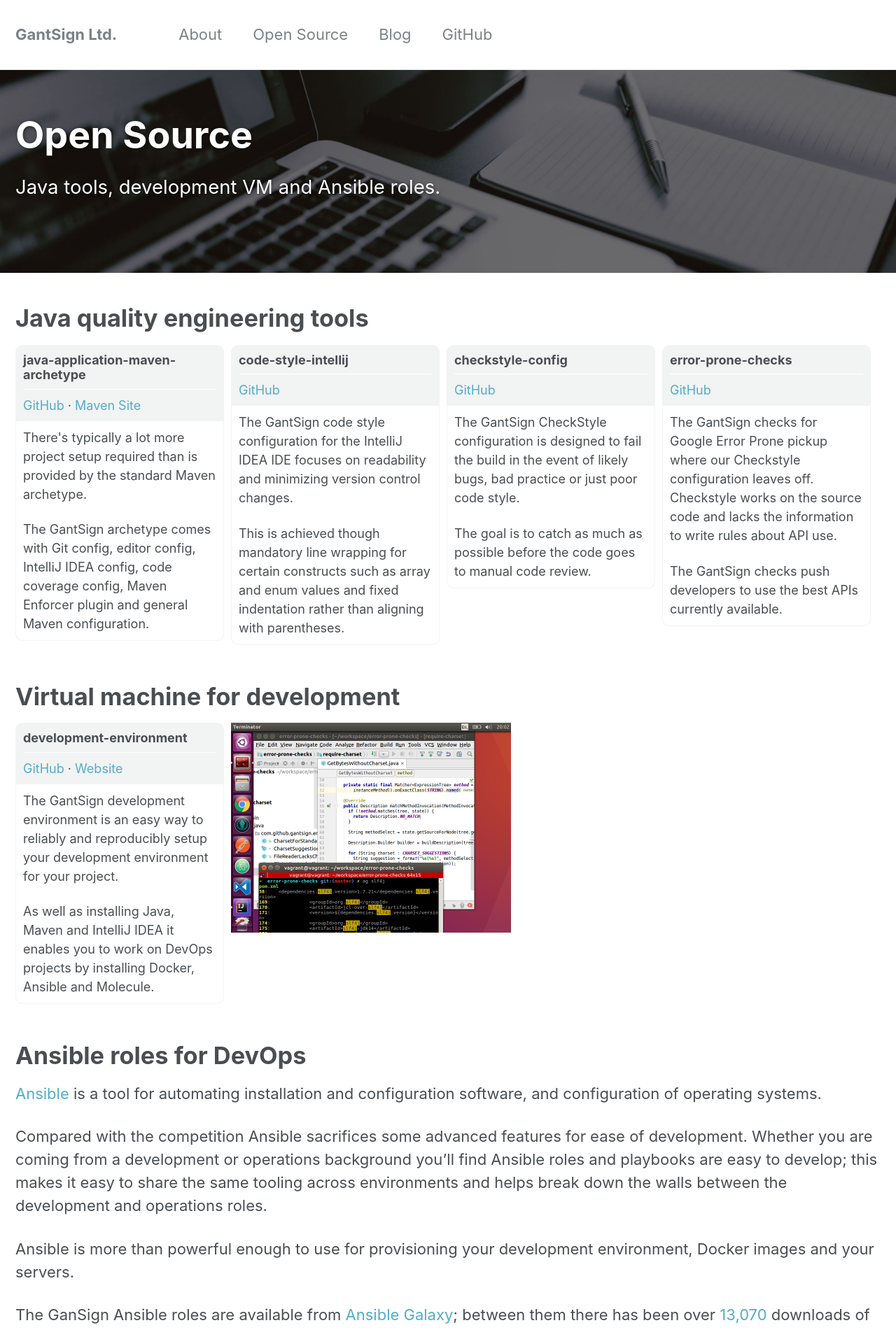
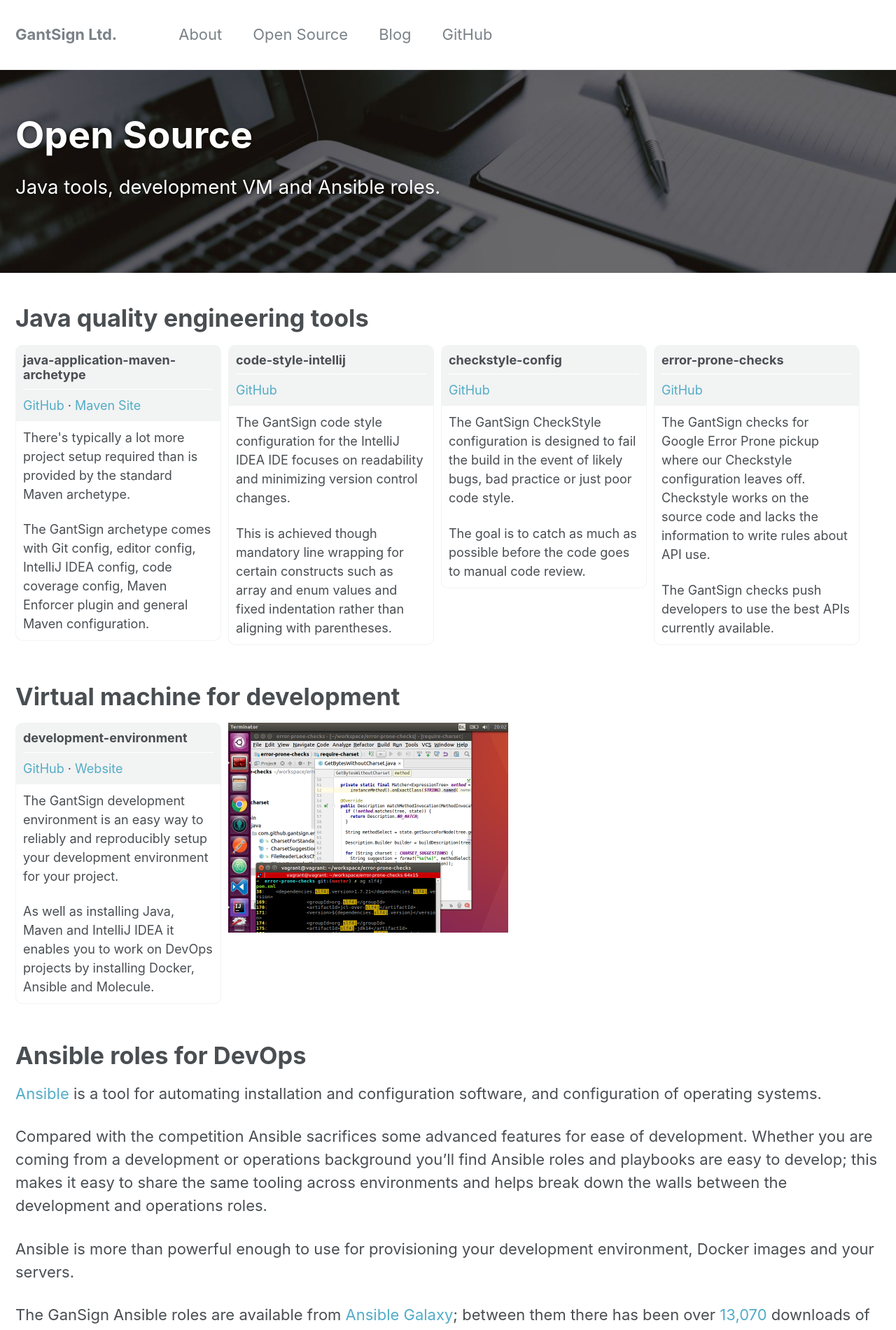
Before and after one commit to gantsign/gantsign.github.io, a Jekyll site: the page built from _pages/opensource.md, in a window 1280 px wide. Shown: the top 1901 px of the page at 70% size. Built offline with Jekyll 4.4.1, drawn with Linux system fonts in a browser that asks for light colours.

Commit message:
Fixed project container width (#8)
Ensure there can be 4 per row without needing to wrap.

```diff
--- a/assets/css/main.scss
+++ b/assets/css/main.scss
@@ -157,7 +157,7 @@ body {counter-reset: h2}
     li {
         display: block;
         /*float: left;*/
-        width: 298px;
+        width: 294px;
         font-size: 18px;
         /*height: 380px;*/
         // vertical-align: top;
```
